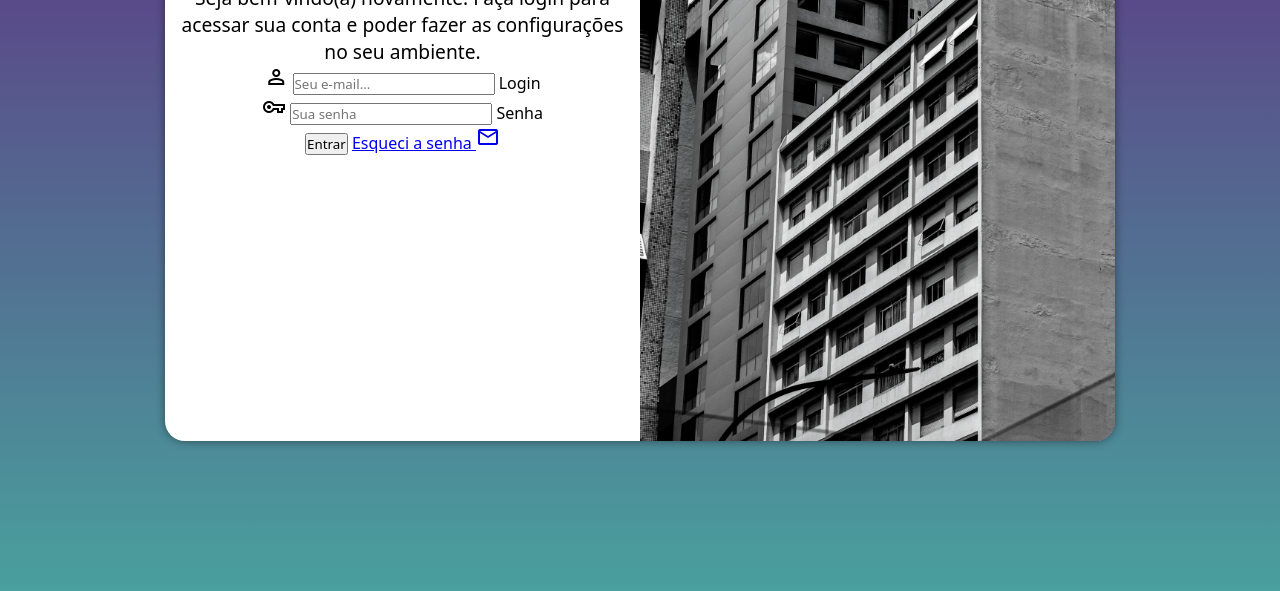
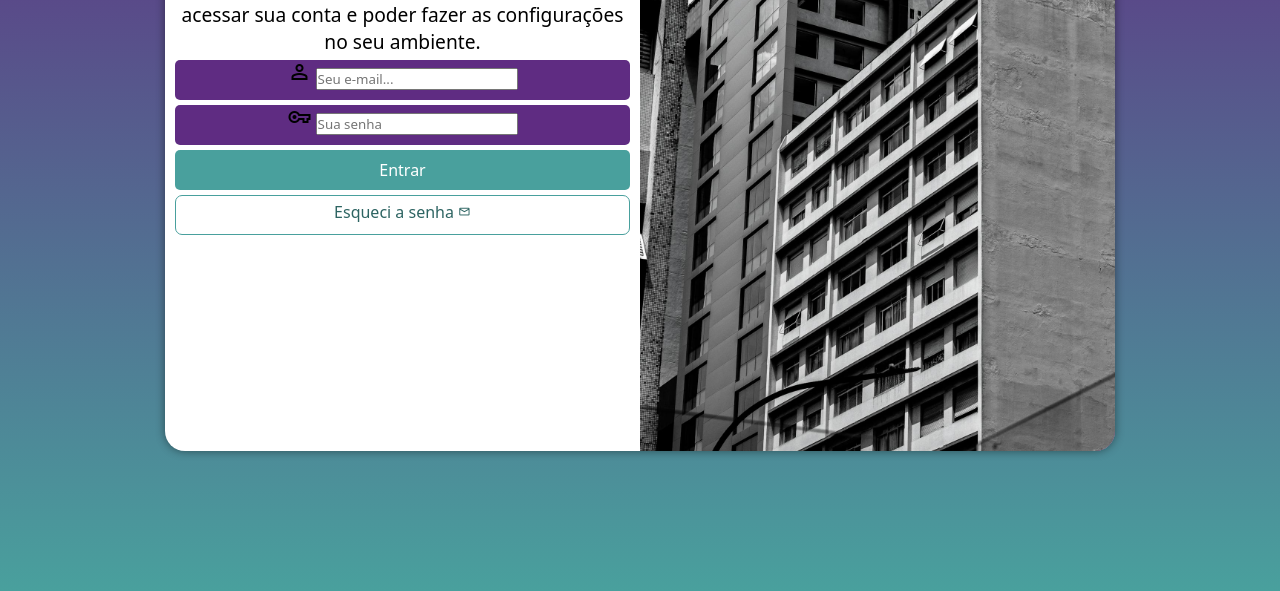
Before and after one commit to Douglas2903/projeto-login, a plain HTML site: page index.html in a window 1280 px wide. Shown: the part 209-800 px from the top of the page. Drawn offline with nearby package versions, Linux system fonts and the light colour scheme.

Commit message:
estilos formulário

```diff
--- a/estilos/style.css
+++ b/estilos/style.css
@@ -28,7 +28,7 @@ main{
 section#login{
     background-color: white;
     width: 250px;
-    height: 500px;
+    height: 520px;
     border-radius: 20px;
 
     position: absolute;
@@ -65,3 +65,55 @@ div#formulario{
 div#formulario p{
     font-size: 0.8em;
 }
+
+form div.campo{
+    background-color: #5f2c82;
+    display: block;
+    width: 100%;
+    height: 40px;
+    border-radius: 5px;
+    margin: 5px 0px;
+}
+
+form label{
+    display: none;
+}
+
+form input[type=submit]{
+    display: block;
+    font-size: 1em;
+    width: 100%;
+    height: 40px;
+    background-color: #49a09d;
+    color: white;
+    border: none;
+    border-radius: 5px;
+    cursor: pointer;
+}
+
+form input[type=submit]:hover{
+    background-color: #2d6462;
+}
+
+form a.botao{
+    display: block;
+    text-align: center;
+    font-size: 1em;
+    width: 100%;
+    height: 40px;
+    padding-top: 5px;
+    margin-top: 5px;
+    background-color: white;
+    color: #2d6462;
+    border: 1px solid #49a09d;
+    border-radius: 7px;
+    text-decoration: none;
+}
+
+form a.botao:hover{
+    background-color: #6cd3cf;
+}
+
+form a.botao span{
+    font-size: 0.8em;
+}
--- a/index.html
+++ b/index.html
@@ -32,7 +32,7 @@
                     </div>
 
                     <input type="submit" value="Entrar">
-                    <a href="#">
+                    <a href="#" class="botao">
                         Esqueci a senha <span class="material-symbols-outlined">mail</span>
                     </a>
                 </form>
```
